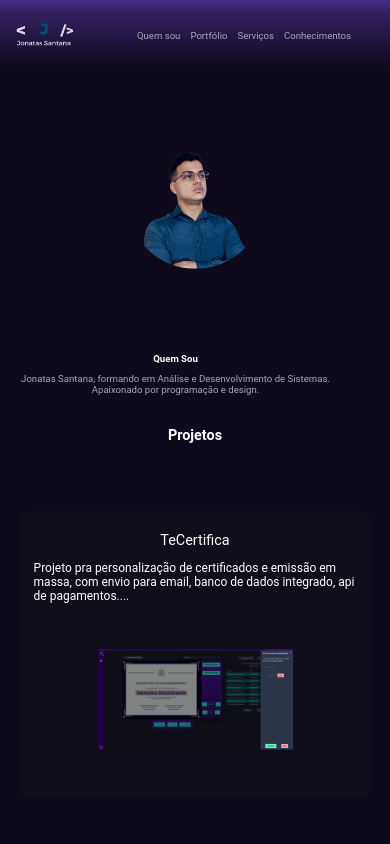
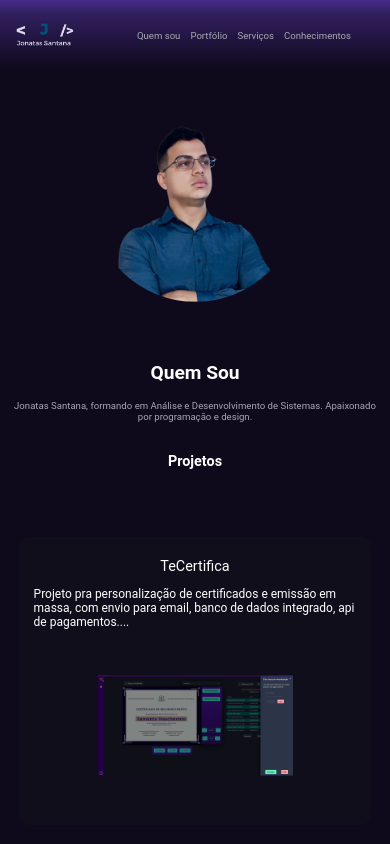
Before and after one commit to jamesjhonatan123/personalSite, a React (Create React App) app: page / in a window 390 px wide. Shown: the top 844 px of the page. Built offline with nearby package versions, Linux system fonts and the light colour scheme.

Commit message:
whoIAm to center

```diff
--- a/src/components/AboutMe/styles.module.scss
+++ b/src/components/AboutMe/styles.module.scss
@@ -20,7 +20,6 @@
     img {
       max-width: 70%;
       max-height: 1000px;
-      transform: scale(0.5);
       filter: brightness(0.9);
       border-radius: 50%;
     }
@@ -72,9 +71,16 @@
     align-items: center;
     justify-content: center;
 
-    h2,
-    p {
-      text-align: center;
+    .about {
+      margin: 0;
+      h2 {
+        font-size: 2rem;
+      }
+
+      h2,
+      p {
+        text-align: center;
+      }
     }
   }
 }
```
Also changed, not shown: 1 other file (tests, documents, lock files or other folders).
